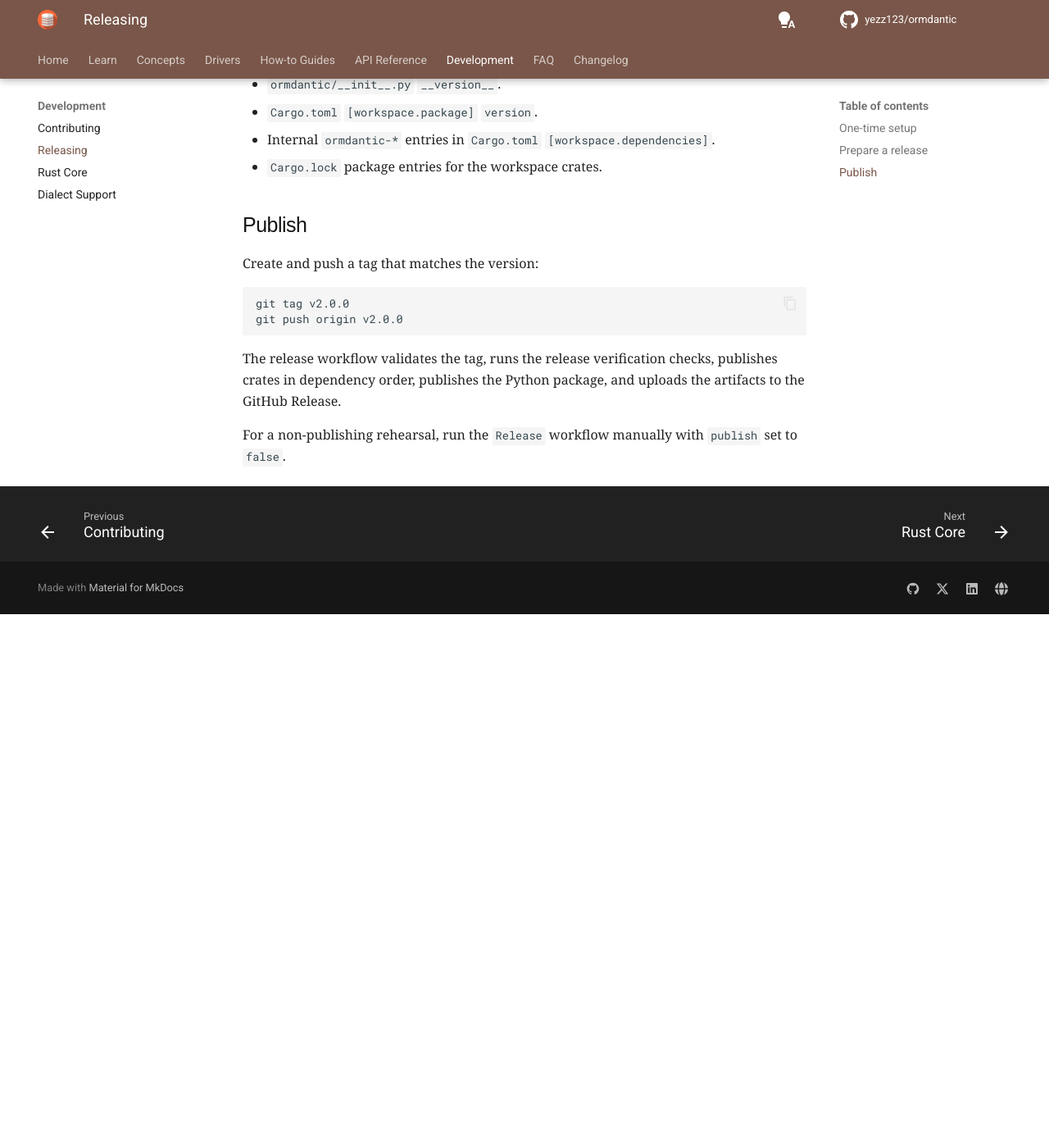
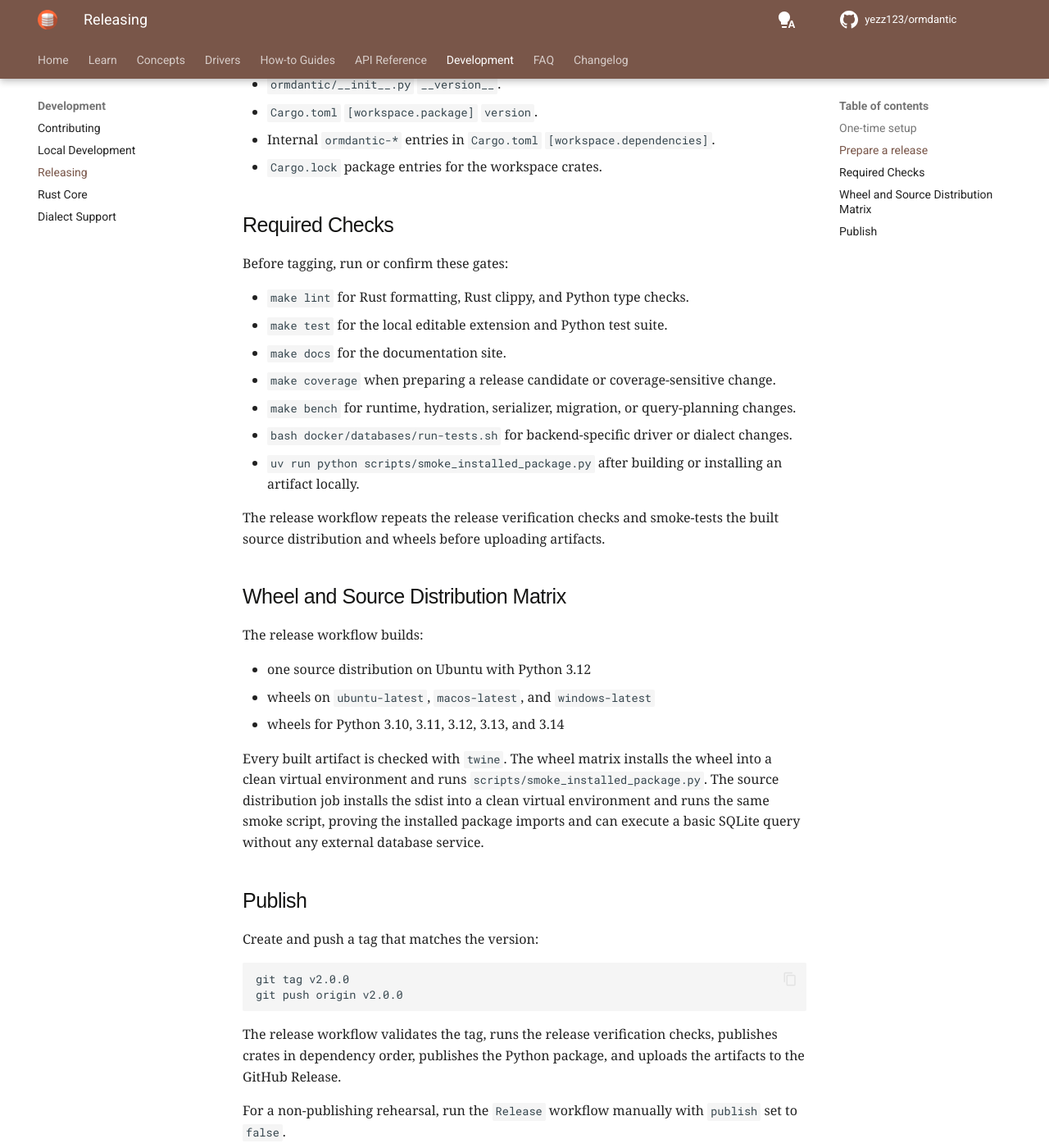
Before and after one commit to yezz123/ormdantic, an MkDocs documentation site: the page built from docs/development/releasing.md, in a window 1280 px wide and 1400 px high, scrolled down 959 px. Shown: the whole window at 82% size. Built offline with MkDocs 1.6.1 and Material for MkDocs 9.7.7, drawn with Linux system fonts in a browser that asks for light colours; comment, search, counter and statistics services are not loaded; before the commit the page ends 1708 px from its top, so only the background shows below that.

Commit message:
:memo: Add local development guide and enhance troubleshooting documentation
- Introduced a new `Local Development` guide to assist contributors with setting up their environment, including Python and Rust toolchain instructions.
- Expanded the `troubleshooting` section to address native extension import failures, providing detailed steps for rebuilding and validating the extension.
- Updated the `contributing` document to reference the new local development guide and included additional commands for testing and documentation building.

```diff
--- a/docs/development/releasing.md
+++ b/docs/development/releasing.md
@@ -37,6 +37,36 @@ The script updates and checks:
 - Internal `ormdantic-*` entries in `Cargo.toml` `[workspace.dependencies]`.
 - `Cargo.lock` package entries for the workspace crates.
 
+## Required Checks
+
+Before tagging, run or confirm these gates:
+
+- `make lint` for Rust formatting, Rust clippy, and Python type checks.
+- `make test` for the local editable extension and Python test suite.
+- `make docs` for the documentation site.
+- `make coverage` when preparing a release candidate or coverage-sensitive change.
+- `make bench` for runtime, hydration, serializer, migration, or query-planning changes.
+- `bash docker/databases/run-tests.sh` for backend-specific driver or dialect changes.
+- `uv run python scripts/smoke_installed_package.py` after building or installing an artifact locally.
+
+The release workflow repeats the release verification checks and smoke-tests
+the built source distribution and wheels before uploading artifacts.
+
+## Wheel and Source Distribution Matrix
+
+The release workflow builds:
+
+- one source distribution on Ubuntu with Python 3.12
+- wheels on `ubuntu-latest`, `macos-latest`, and `windows-latest`
+- wheels for Python 3.10, 3.11, 3.12, 3.13, and 3.14
+
+Every built artifact is checked with `twine`. The wheel matrix installs the
+wheel into a clean virtual environment and runs
+`scripts/smoke_installed_package.py`. The source distribution job installs the
+sdist into a clean virtual environment and runs the same smoke script, proving
+the installed package imports and can execute a basic SQLite query without any
+external database service.
+
 ## Publish
 
 Create and push a tag that matches the version:
--- a/mkdocs.yml
+++ b/mkdocs.yml
@@ -188,6 +188,7 @@ nav:
       - Internals: api/internals.md
   - Development:
       - Contributing: development/contributing.md
+      - Local Development: development/local-development.md
       - Releasing: development/releasing.md
       - Rust Core: architecture/rust-core.md
       - Dialect Support: architecture/dialect-support.md
```
Also changed, not shown: docs/development/contributing.md (+17 -1 lines), docs/development/local-development.md (added, +106 -0 lines), docs/troubleshooting.md (+22 -0 lines).
